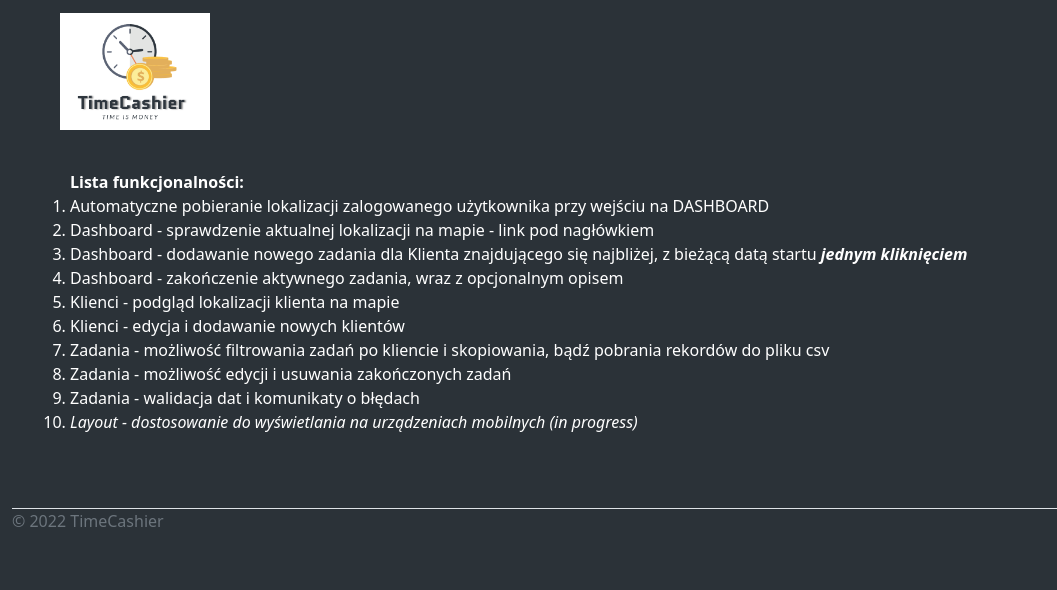
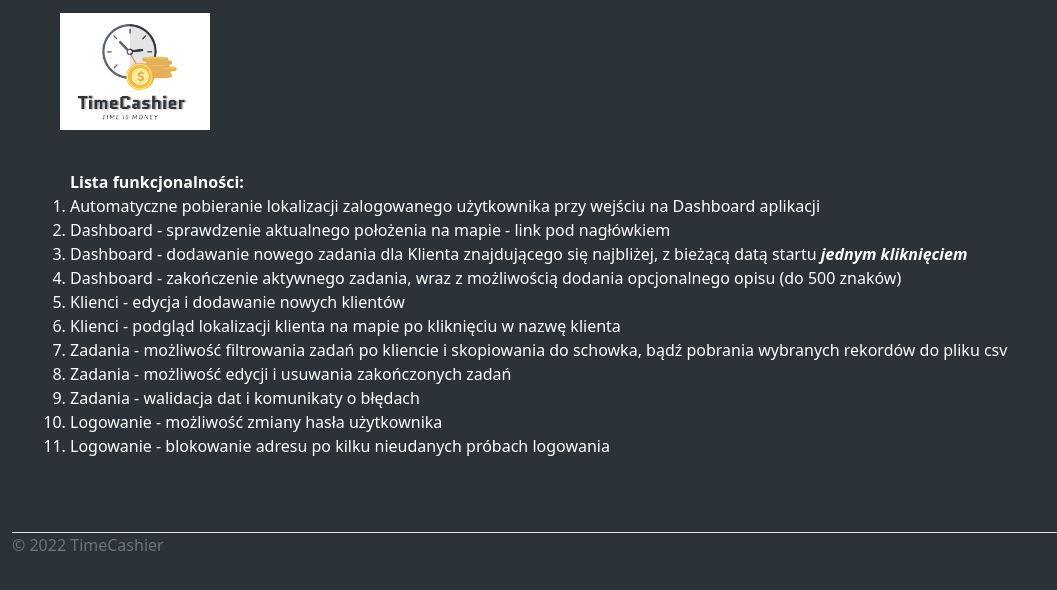
Before and after one commit to piotrfura/timecashier, a Django app: page /about/ in a window 1280 px wide. Shown: the part 157-747 px from the top of the page, without its empty margins (0-1057 px from the left). Run offline with Django 4.2, Linux system fonts and the light colour scheme; the visitor is signed in with stand-in values (Sample User, id 1); some libraries are stand-ins or nearby versions.

Commit message:
move entries save buttons, fix invalid password change form response, about page

```diff
--- a/requirements.txt
+++ b/requirements.txt
@@ -3,3 +3,4 @@ django-crispy-forms==1.14.0
 django-extensions==3.1.5
 django-import-export==2.7.1
 Faker==12.1.0
+django-axes==5.31.0
--- a/timecashier/main/templates/main/about.html
+++ b/timecashier/main/templates/main/about.html
@@ -12,17 +12,17 @@
 
 <div class="row" style="margin-top: 30px; padding: 10px;">
 <ol><b>Lista funkcjonalności:</b>
-    <li>Automatyczne pobieranie lokalizacji zalogowanego użytkownika przy wejściu na DASHBOARD</li>
-    <li>Dashboard - sprawdzenie aktualnej lokalizacji na mapie - link pod nagłówkiem</li>
+    <li>Automatyczne pobieranie lokalizacji zalogowanego użytkownika przy wejściu na Dashboard aplikacji</li>
+    <li>Dashboard - sprawdzenie aktualnego położenia na mapie - link pod nagłówkiem</li>
     <li>Dashboard - dodawanie nowego zadania dla Klienta znajdującego się najbliżej, z bieżącą datą startu <b><i>jednym kliknięciem</i></b></li>
-    <li>Dashboard - zakończenie aktywnego zadania, wraz z opcjonalnym opisem</li>
-    <li>Klienci - podgląd lokalizacji klienta na mapie</li>
+    <li>Dashboard - zakończenie aktywnego zadania, wraz z możliwością dodania opcjonalnego opisu (do 500 znaków)</li>
     <li>Klienci - edycja i dodawanie nowych klientów</li>
-    <li>Zadania - możliwość filtrowania zadań po kliencie i skopiowania, bądź pobrania rekordów do pliku csv</li>
+    <li>Klienci - podgląd lokalizacji klienta na mapie po kliknięciu w nazwę klienta</li>
+    <li>Zadania - możliwość filtrowania zadań po kliencie i skopiowania do schowka, bądź pobrania wybranych rekordów do pliku csv</li>
     <li>Zadania - możliwość edycji i usuwania zakończonych zadań</li>
     <li>Zadania - walidacja dat i komunikaty o błędach</li>
-
-    <li><i>Layout - dostosowanie do wyświetlania na urządzeniach mobilnych (in progress)</i></li>
+    <li>Logowanie - możliwość zmiany hasła użytkownika</li>
+    <li>Logowanie - blokowanie adresu po kilku nieudanych próbach logowania</li>
 </ol>
 </div>
 
--- a/timecashier/main/views.py
+++ b/timecashier/main/views.py
@@ -101,6 +101,7 @@ def index(request):
     return render(request, 'main/index.html', {"form": form})
 
 def change_password(request):
+    username = request.user
     if request.method == 'POST':
         form = UserProfileForm(request.user, request.POST)
         if form.is_valid():
@@ -109,10 +110,9 @@ def change_password(request):
             messages.success(request, 'Hasło zostało poprawnie zmienione!')
             return HttpResponseRedirect(reverse('main:home'))
         else:
-            messages.error(request, 'Błąd!')
+            messages.error(request, 'Wprowadzono błędne dane! Popraw i spróbuj ponownie.')
     else:
         form = UserProfileForm(request.user)
-        username = request.user
     return render(request, 'main/change_password.html', {
         'form': form, 'username': username,
     })
```
Also changed, not shown: timecashier/main/forms.py (+12 -11 lines), timecashier/main/templates/main/change_password.html (+7 -6 lines).
